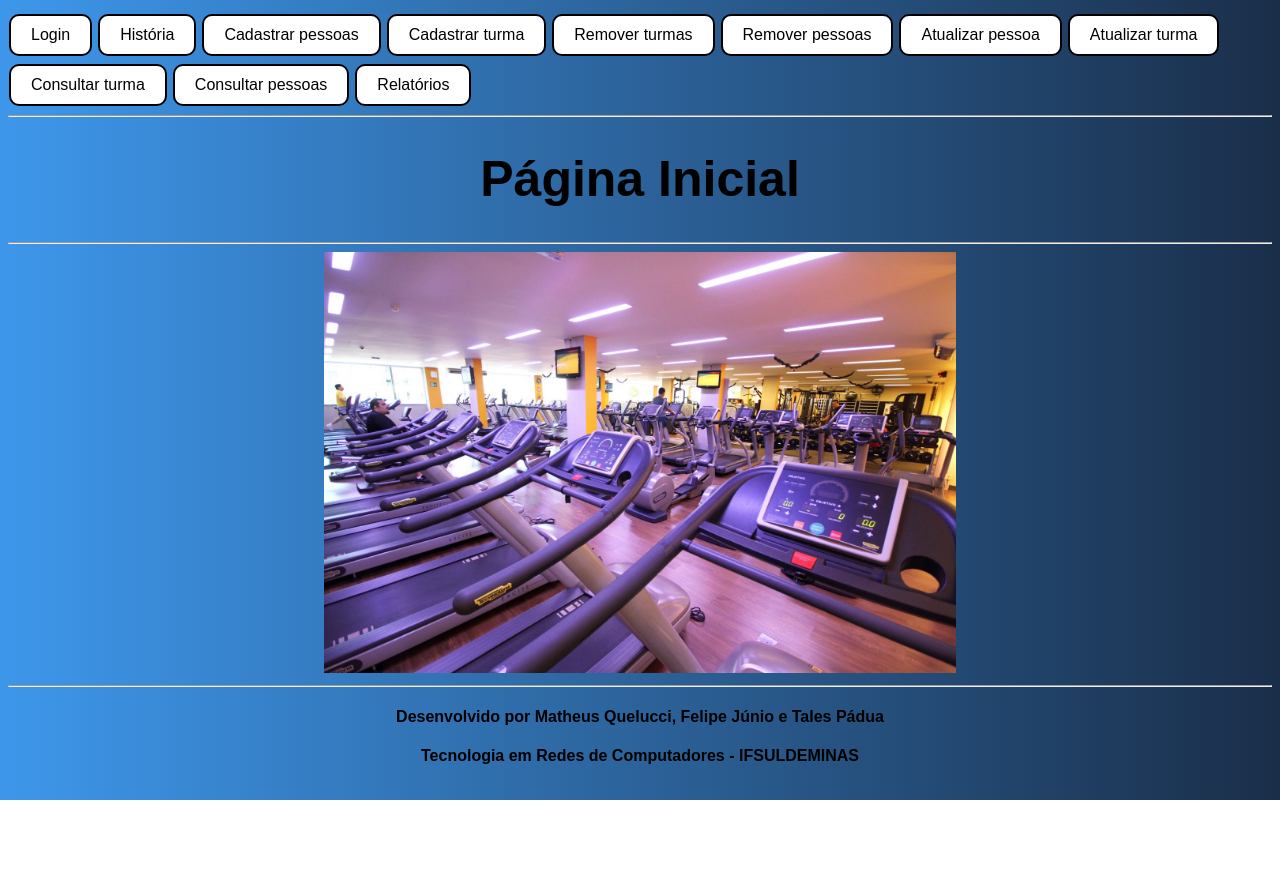
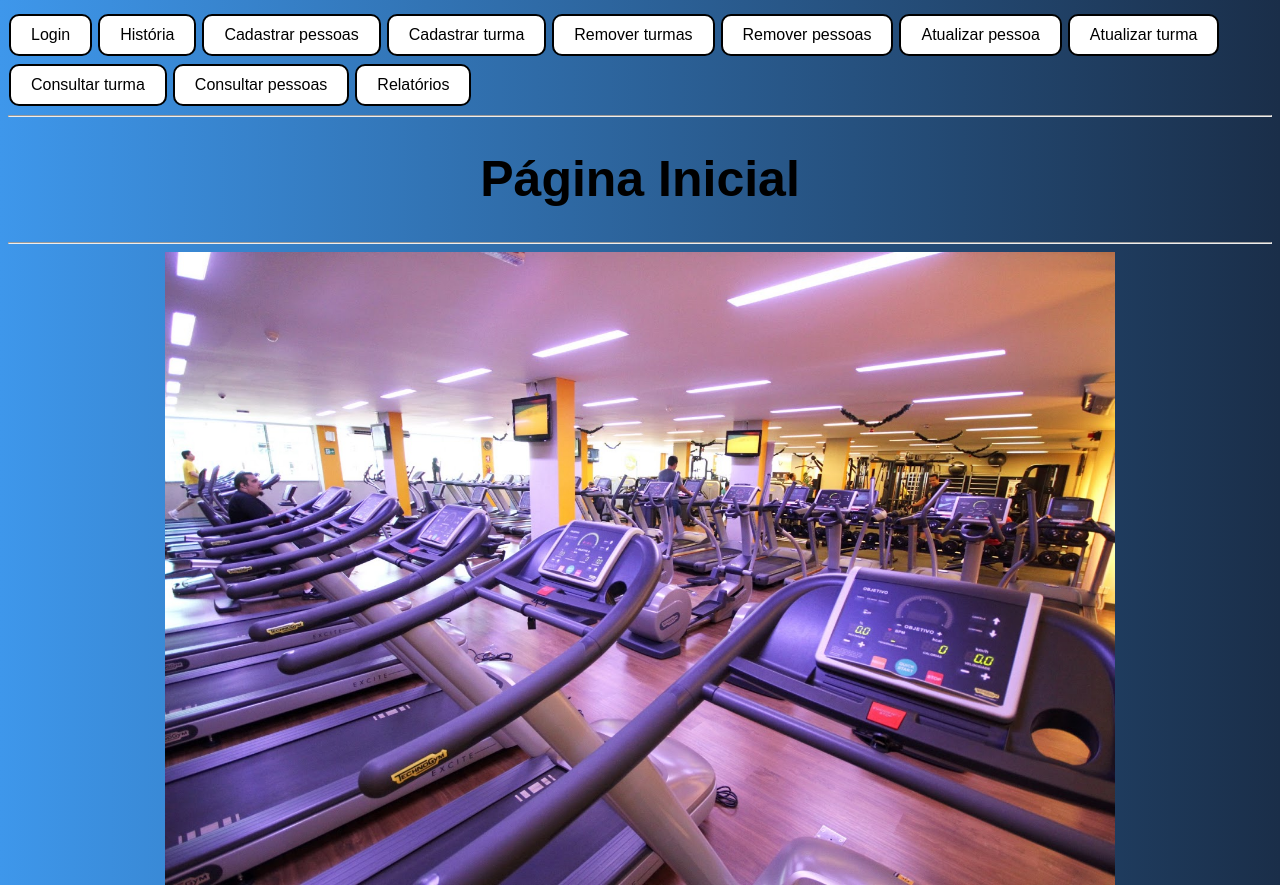
Before and after one commit to mquelucci/tp1_prog2, a plain HTML site: page index.html in a window 1280 px wide. Shown: the top 885 px of the page. Before the commit the page ends 800 px from the top, so only its background shows below. Drawn offline with Linux system fonts and the light colour scheme.

Commit message:
Add files via upload

```diff
--- a/index.html
+++ b/index.html
@@ -65,7 +65,7 @@
 
 <hr>
 <div style="text-align:center">
-	<img src="https://raw.githubusercontent.com/mquelucci/tp1_prog2/main/imagem.jpeg?token=GHSAT0AAAAAABTELNPT6NT5SA2USJPL33MKYSHTAEQ" alt="Academia" width="50%">
+	<img src="https://raw.githubusercontent.com/mquelucci/tp1_prog2/main/imagem.jpeg?token=GHSAT0AAAAAABTELNPT6NT5SA2USJPL33MKYSHTAEQ" alt="Academia" width="950">
 </div>
 <hr>
 <footer>
```
